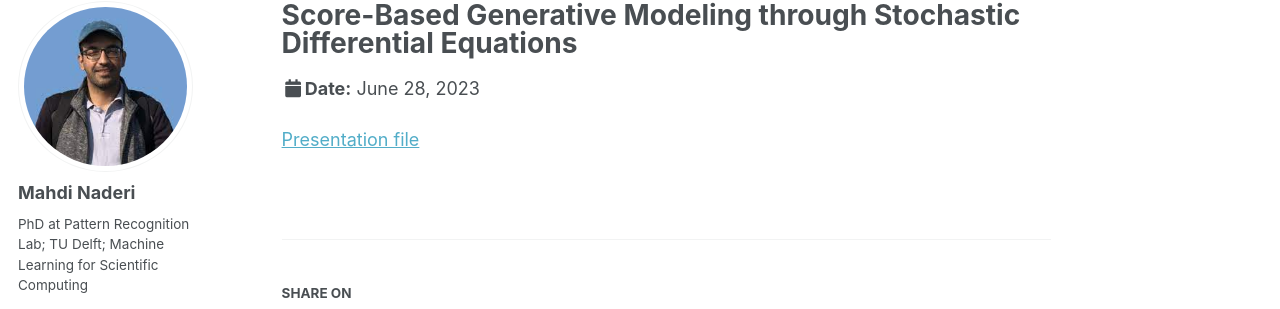
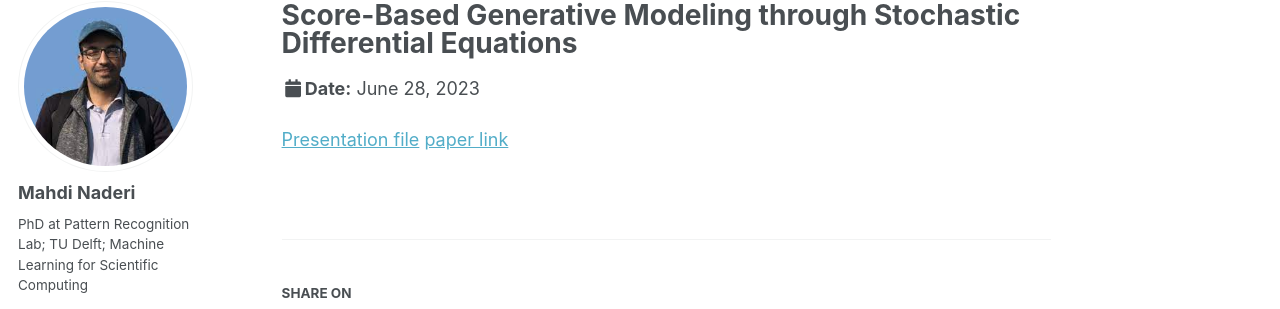
Before and after one commit to mnaderib/mnaderib.github.io, a Jekyll site: the page built from _talks/2023_06_28-talk-5.md, in a window 1280 px wide. Shown: the part 117-426 px from the top of the page. Built offline with Jekyll 4.4.1, drawn with Linux system fonts in a browser that asks for light colours.

Commit message:
Update 2023_06_28-talk-5.md

```diff
--- a/_talks/2023_06_28-talk-5.md
+++ b/_talks/2023_06_28-talk-5.md
@@ -8,4 +8,4 @@ date: 2023_06_28
 location: "Delft"
 ---
 
-[Presentation file](https://mahdinaderi.com/files/2023_06_28.pdf)
+[Presentation file](https://mahdinaderi.com/files/2023_06_28.pdf) [paper link](https://openreview.net/pdf/ef0eadbe07115b0853e964f17aa09d811cd490f1.pdf)
```
